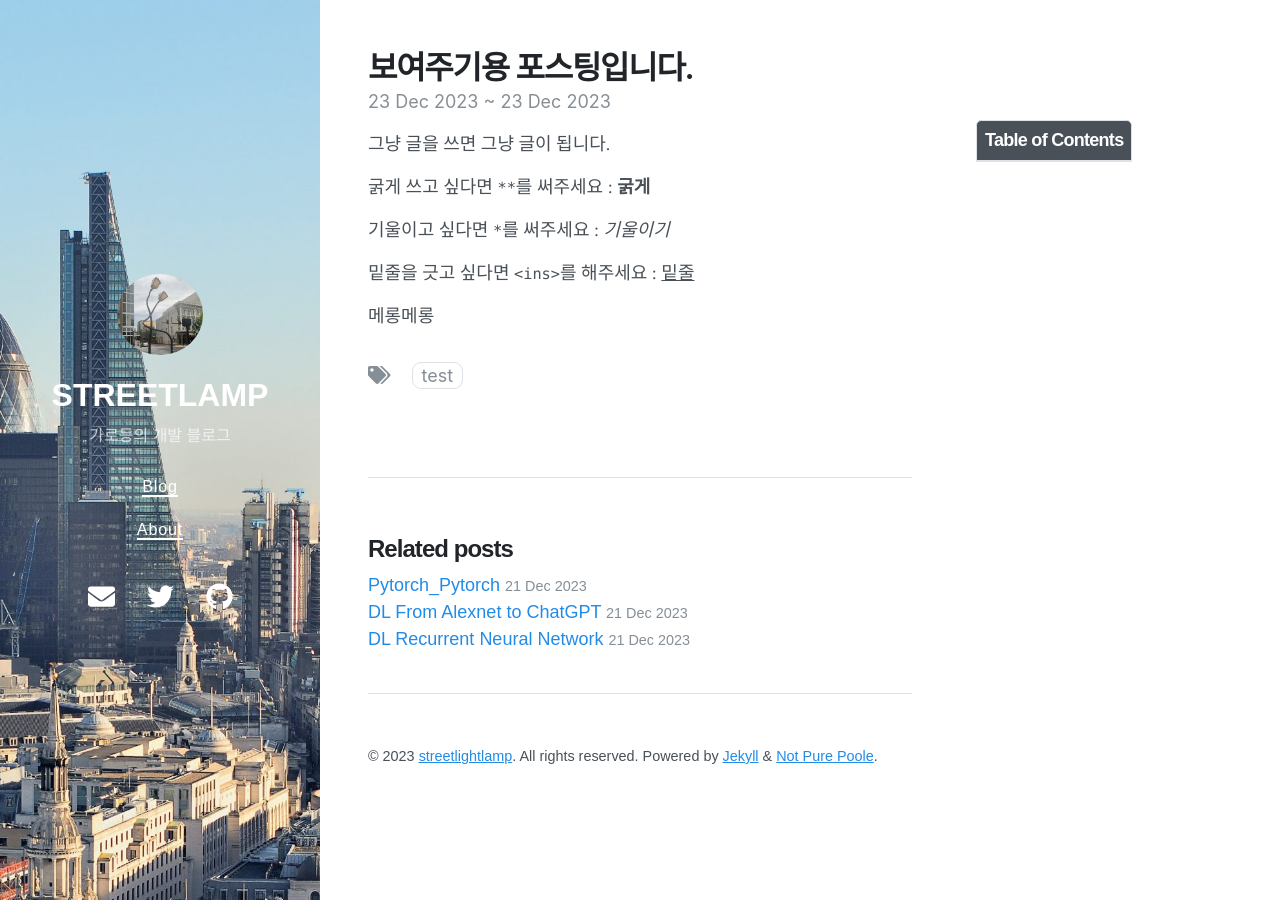
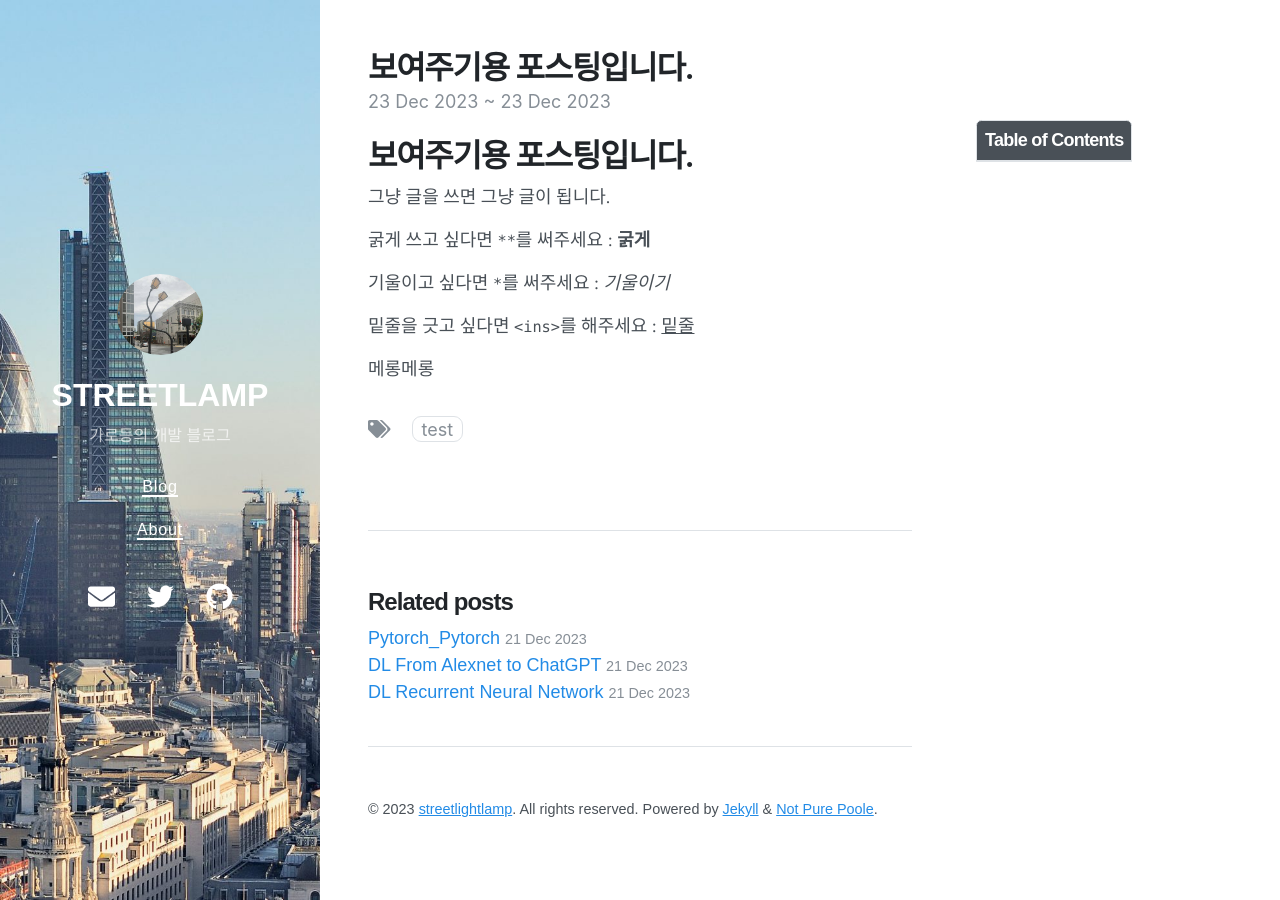
Before and after one commit to streetlamplee/streetlamplee.github.io, a Jekyll site: the page built from _posts/2023-12-23-test_for_HR.md, in a window 1280 px wide. Built offline with Jekyll 4.4.1, drawn with Linux system fonts in a browser that asks for light colours; nearby versions of some CDN libraries.

Commit message:
fix: fix post

```diff
--- a/_posts/2023-12-23-test_for_HR.md
+++ b/_posts/2023-12-23-test_for_HR.md
@@ -6,6 +6,8 @@ last_modified_at: 2023-12-23 17:00:25 +0800
 tags: [test]
 toc:  true
 ---
+
+# 보여주기용 포스팅입니다.
 
 그냥 글을 쓰면 그냥 글이 됩니다.
 
```
